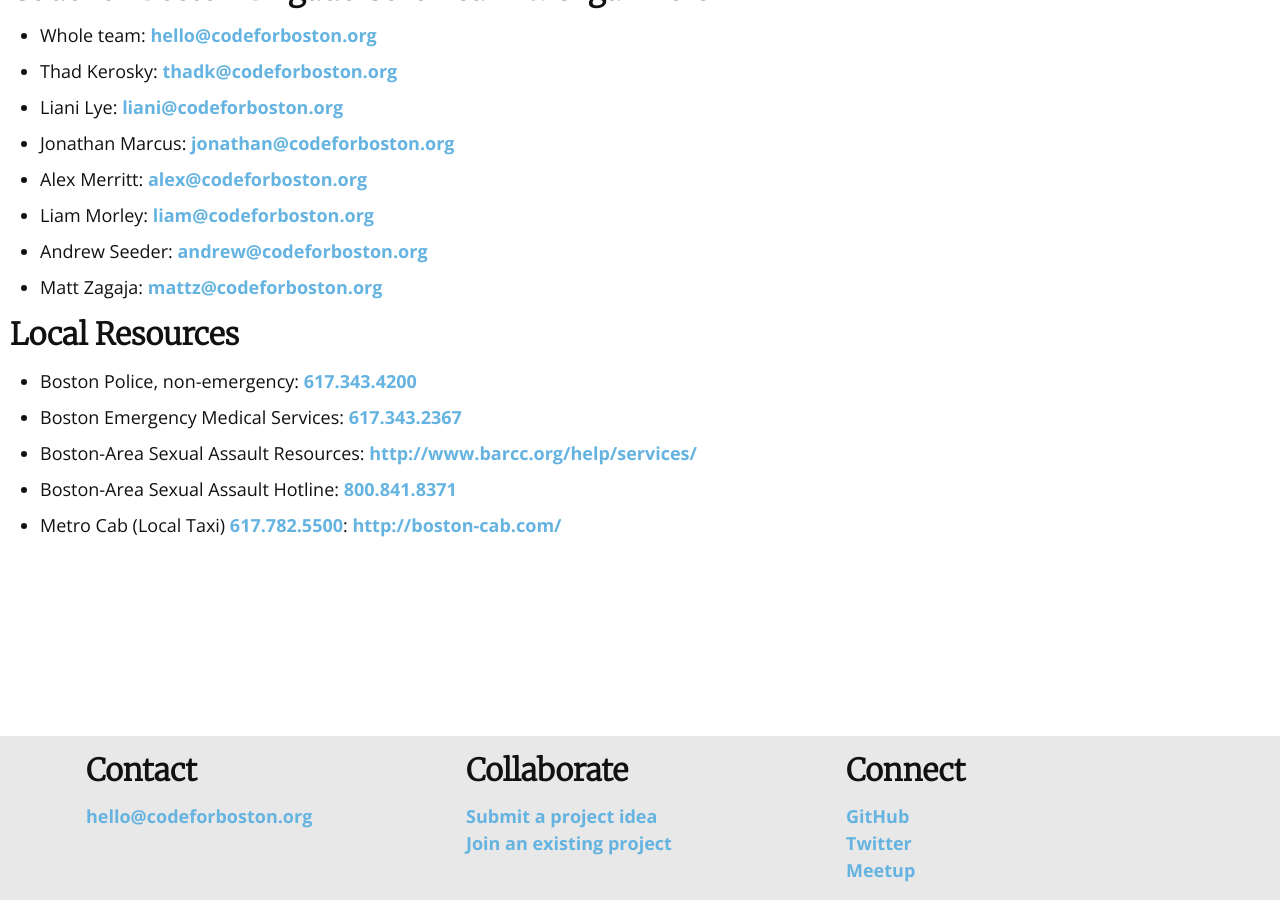
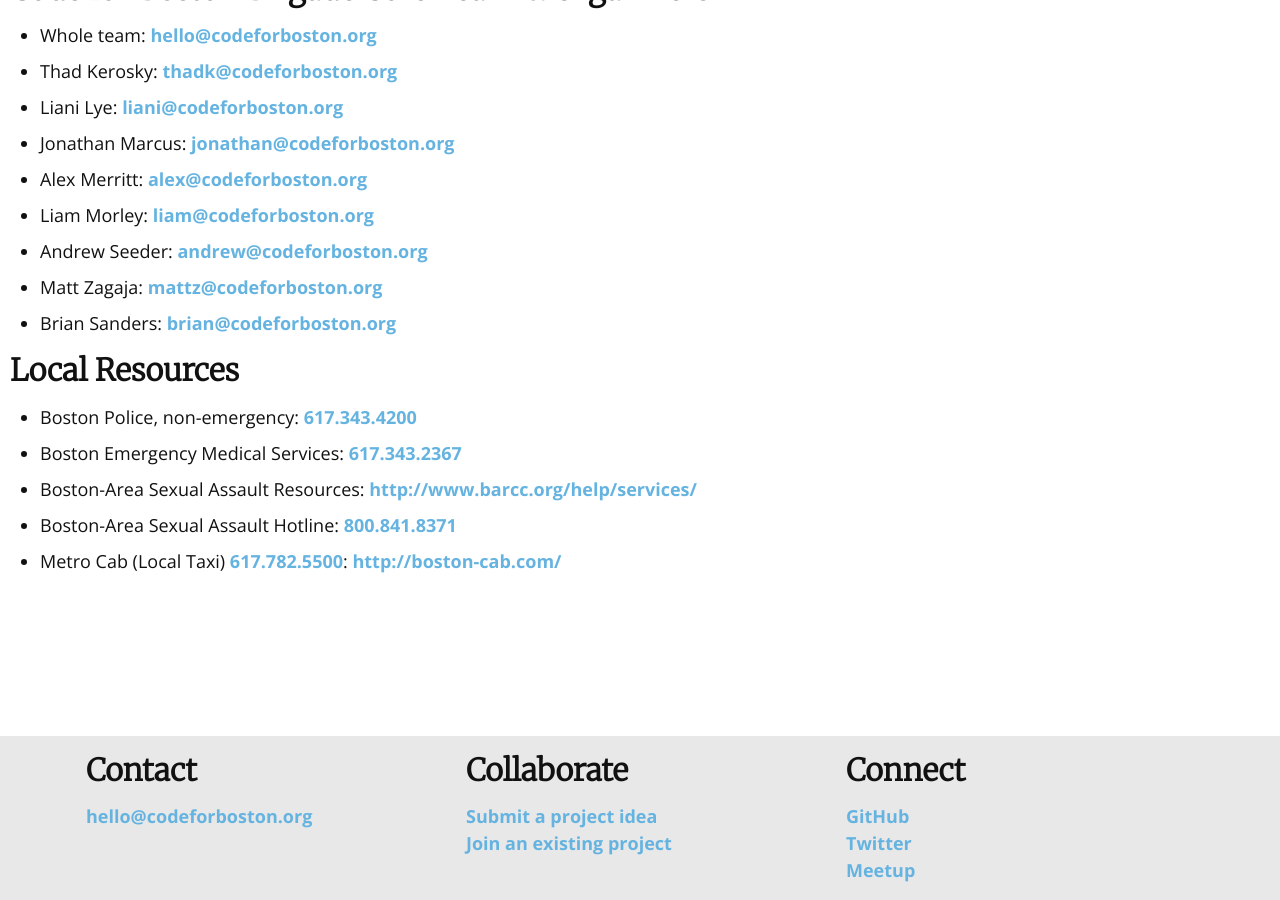
Before and after one commit to codeforboston/codeforboston.org, a Jekyll site: the page built from code-of-conduct.md, in a window 1280 px wide and 900 px high, scrolled down 2616 px. Built offline with Jekyll 4.4.1, drawn with Linux system fonts in a browser that asks for light colours; nearby versions of some CDN libraries.

Commit message:
Update Core team with Brian

```diff
--- a/_data/team.yml
+++ b/_data/team.yml
@@ -26,3 +26,7 @@
 - name: Matt Zagaja
   image: matt-zagaja.jpg
   email: mattz@codeforboston.org
+
+- name: Brian Sanders
+  image: brian-sanders.jpg
+  email: brian@codeforboston.org
```
